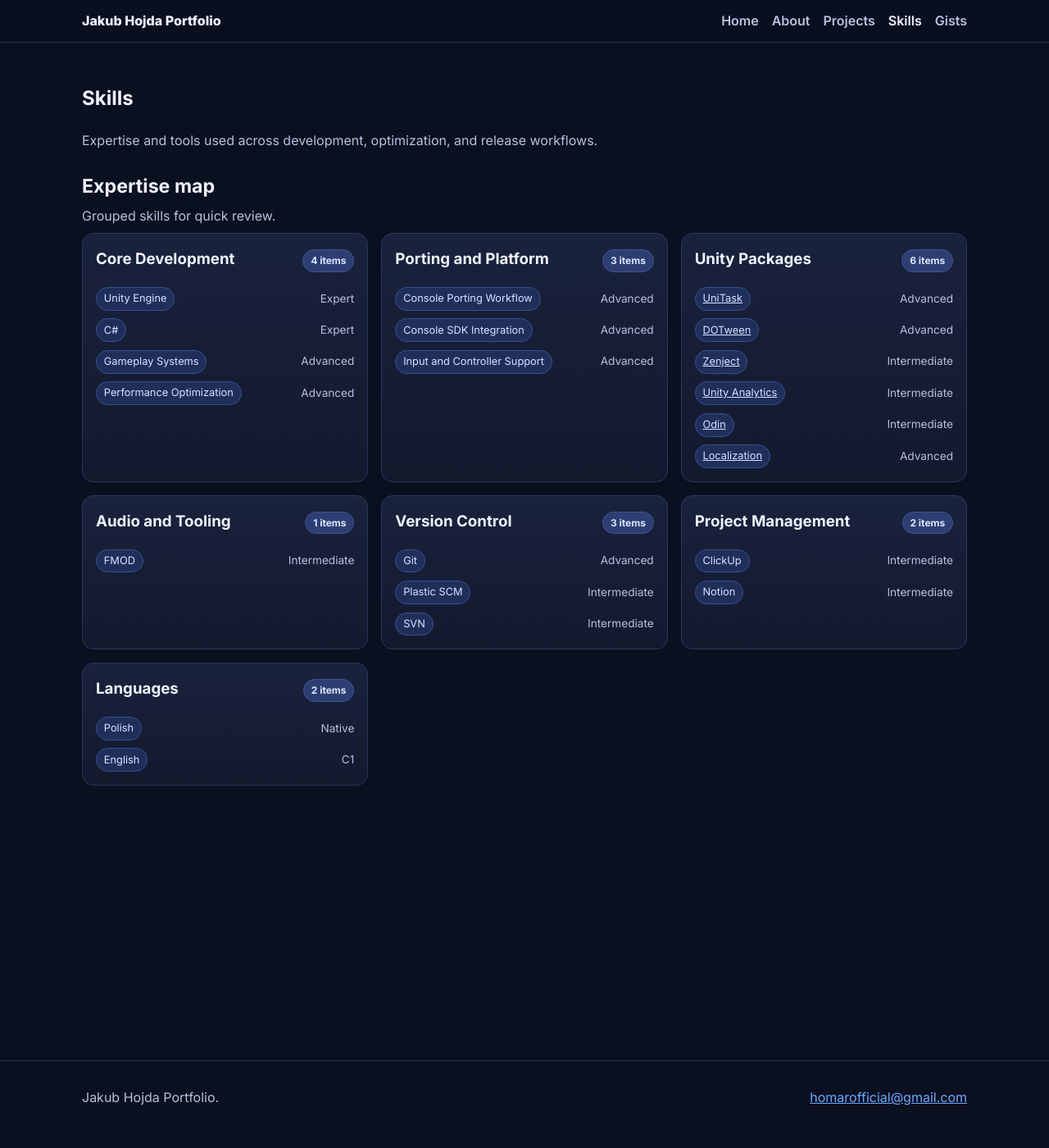
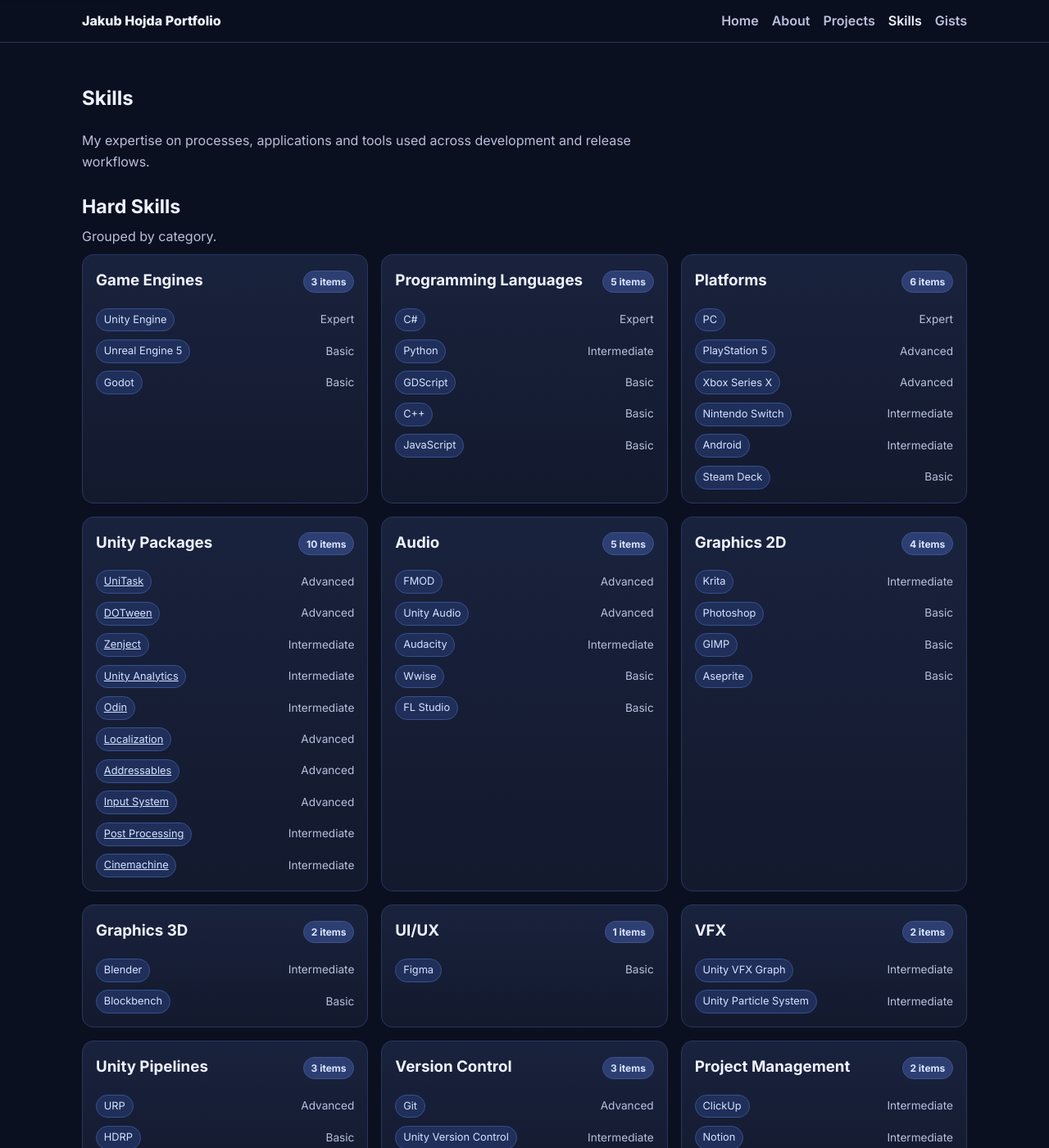
Before and after one commit to SiogunJH/siogunjh.github.io, a Jekyll site: the page built from skills.md, in a window 1280 px wide and 1400 px high. Shown: the whole window at 82% size. Built offline with Jekyll 4.4.1, drawn with Linux system fonts in a browser that asks for light colours.

Commit message:
Expand and reorganize skills categories (#6)
Restructured `_data/skills.yml` to better reflect a broader game-dev skill set, adding new categories (engines, languages, platforms, graphics, VFX, pipelines, etc.) and many new tools/technologies with proficiency levels. Updated `skills.md` copy to match the new presentation, including a clearer page description and section heading.

```diff
--- a/_data/skills.yml
+++ b/_data/skills.yml
@@ -1,22 +1,39 @@
-- category: Core Development
+- category: Game Engines
   items:
     - name: Unity Engine
       level: Expert
+    - name: Unreal Engine 5
+      level: Basic
+    - name: Godot
+      level: Basic
+
+- category: Programming Languages
+  items:
     - name: C#
       level: Expert
-    - name: Gameplay Systems
+    - name: Python
+      level: Intermediate
+    - name: GDScript
+      level: Basic
+    - name: C++
+      level: Basic
+    - name: JavaScript
+      level: Basic
+
+- category: Platforms
+  items:
+    - name: PC
+      level: Expert
+    - name: PlayStation 5
       level: Advanced
-    - name: Performance Optimization
+    - name: Xbox Series X
       level: Advanced
-
-- category: Porting and Platform
-  items:
-    - name: Console Porting Workflow
-      level: Advanced
-    - name: Console SDK Integration
-      level: Advanced
-    - name: Input and Controller Support
-      level: Advanced
+    - name: Nintendo Switch
+      level: Intermediate
+    - name: Android
+      level: Intermediate
+    - name: Steam Deck
+      level: Basic
 
 - category: Unity Packages
   items:
@@ -38,17 +55,76 @@
     - name: Localization
       level: Advanced
       url: https://docs.unity3d.com/Packages/com.unity.localization@1.0/manual/index.html
+    - name: Addressables
+      level: Advanced
+      url: https://docs.unity3d.com/Packages/com.unity.addressables@1.19/manual/index.html
+    - name: Input System
+      level: Advanced
+      url: https://docs.unity3d.com/Packages/com.unity.inputsystem@1.6/manual/index.html
+    - name: Post Processing
+      level: Intermediate
+      url: https://docs.unity3d.com/Packages/com.unity.postprocessing@3.1/manual/index.html
+    - name: Cinemachine
+      level: Intermediate
+      url: https://docs.unity3d.com/Packages/com.unity.cinemachine@2.8/manual/index.html
 
-- category: Audio and Tooling
+- category: Audio
   items:
     - name: FMOD
+      level: Advanced
+    - name: Unity Audio
+      level: Advanced
+    - name: Audacity
       level: Intermediate
+    - name: Wwise
+      level: Basic
+    - name: FL Studio
+      level: Basic
+
+- category: Graphics 2D
+  items:
+    - name: Krita
+      level: Intermediate
+    - name: Photoshop
+      level: Basic
+    - name: GIMP
+      level: Basic
+    - name: Aseprite
+      level: Basic
+
+- category: Graphics 3D
+  items:
+    - name: Blender
+      level: Intermediate
+    - name: Blockbench
+      level: Basic
+
+- category: UI/UX
+  items:
+    - name: Figma
+      level: Basic
+
+- category: VFX
+  items:
+    - name: Unity VFX Graph
+      level: Intermediate
+    - name: Unity Particle System
+      level: Intermediate
+
+- category: Unity Pipelines
+  items:
+    - name: URP
+      level: Advanced
+    - name: HDRP
+      level: Basic
+    - name: Built-in
+      level: Basic
 
 - category: Version Control
   items:
     - name: Git
       level: Advanced
-    - name: Plastic SCM
+    - name: Unity Version Control
       level: Intermediate
     - name: SVN
       level: Intermediate
--- a/skills.md
+++ b/skills.md
@@ -1,10 +1,10 @@
 ---
 layout: page
 title: Skills
-description: Expertise and tools used across development, optimization, and release workflows.
+description: My expertise on processes, applications and tools used across development and release workflows.
 permalink: /skills/
 ---
-{% include section-title.html title="Expertise map" subtitle="Grouped skills for quick review." %}
+{% include section-title.html title="Hard Skills" subtitle="Grouped by category." %}
 <div class="grid grid-2">
   {% for group in site.data.skills %}
   <article class="card">
```
